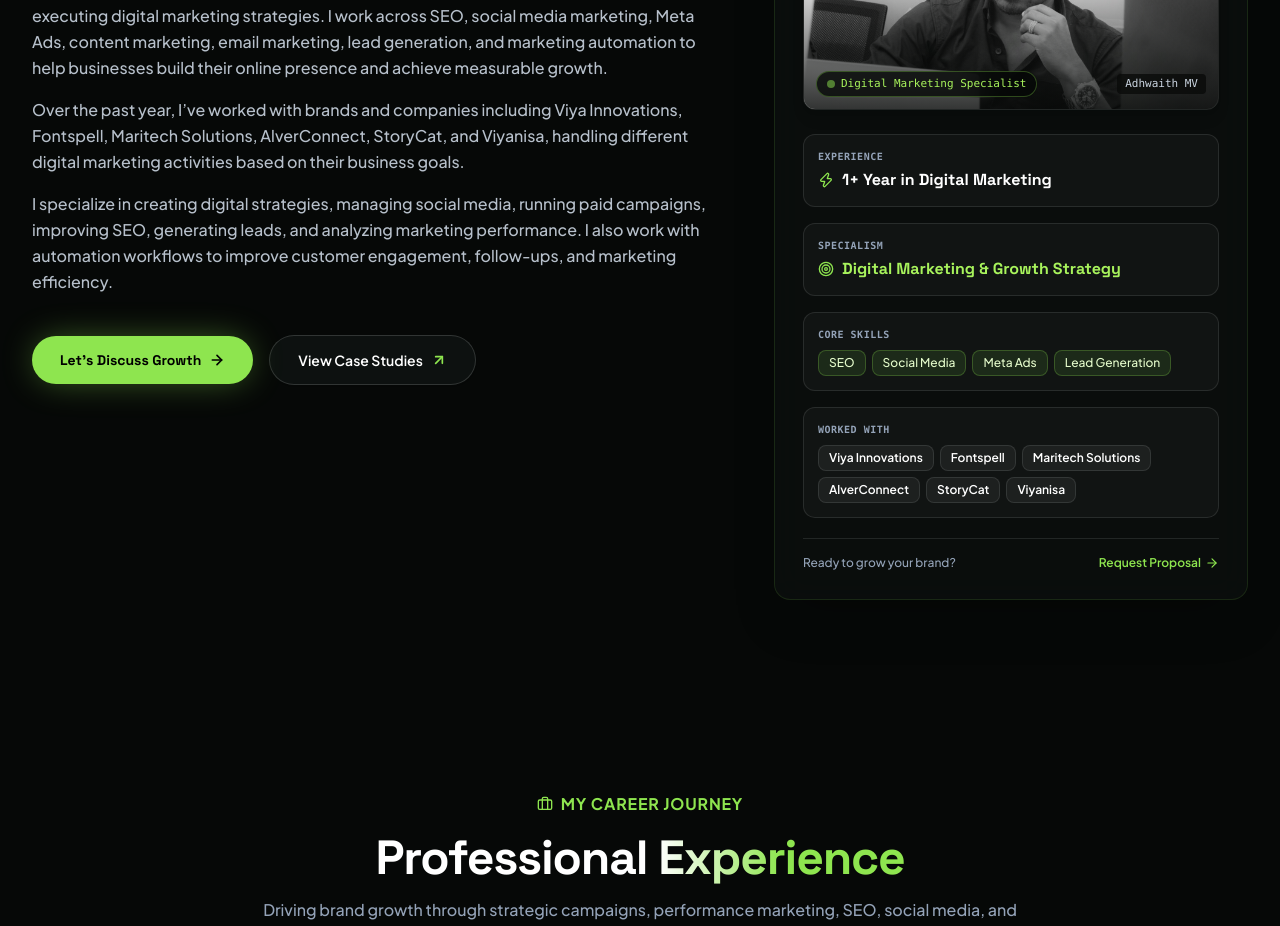
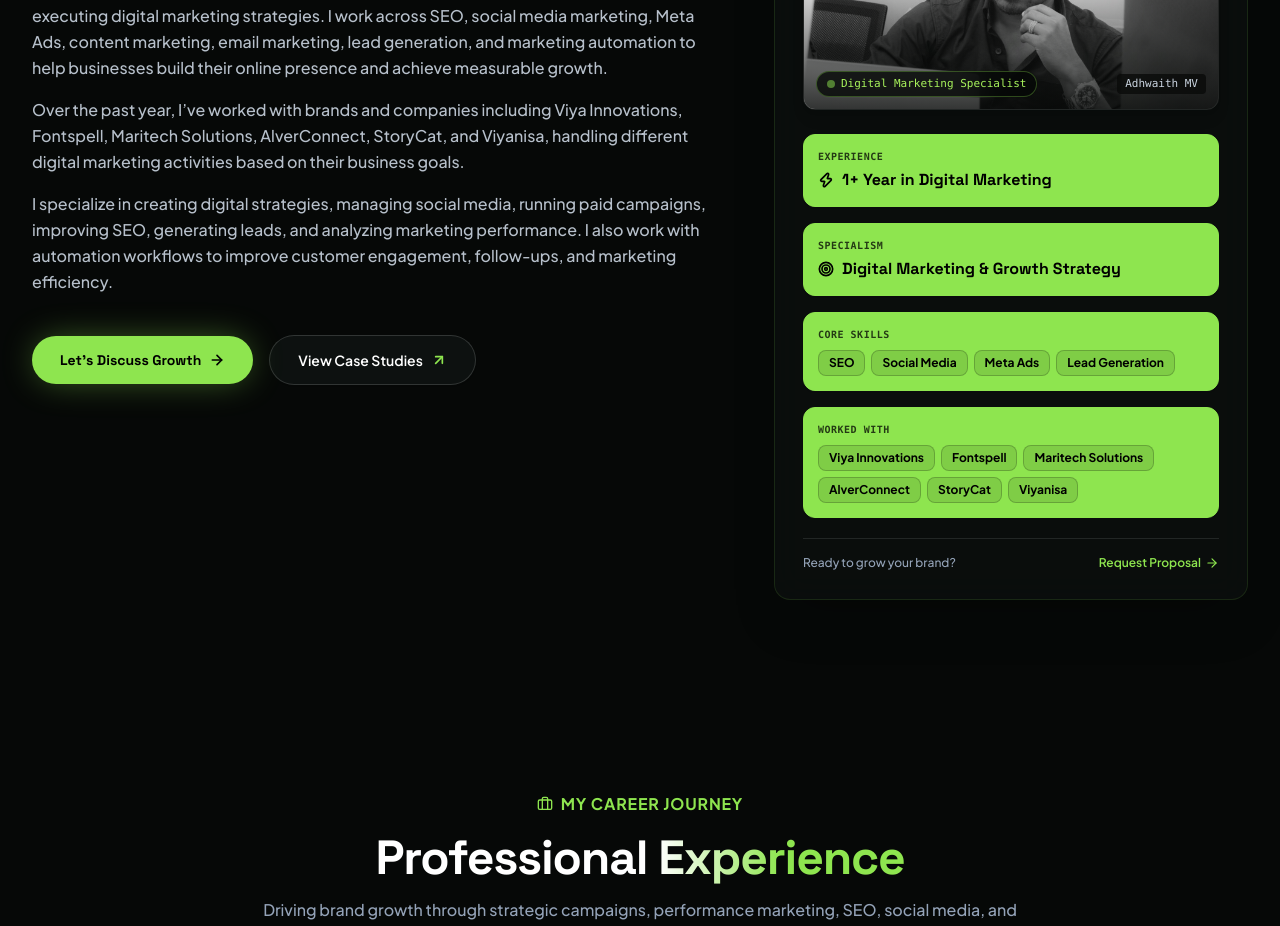
Before and after one commit to adhwaithsha-pixel/adhwaith-portfolio, a React (Vite) app: page / in a window 1280 px wide. Shown: the part 1400-2326 px from the top of the page. Built offline with nearby package versions, Linux system fonts and the light colour scheme.

Commit message:
Update About right card detail boxes with lime green background (#8EE54F) and black text

```diff
--- a/src/pages/Home.jsx
+++ b/src/pages/Home.jsx
@@ -257,37 +257,37 @@
                 {/* Right Card Details */}
                 <div className="space-y-4">
                   {/* Experience */}
-                  <div className="p-3.5 rounded-xl bg-white/[0.03] border border-white/10 hover:border-sapling-400/30 transition-colors">
-                    <div className="text-[10px] font-mono font-semibold uppercase tracking-wider text-slate-400 mb-1">
+                  <div className="p-3.5 rounded-xl bg-[#8EE54F] border border-[#8EE54F] hover:bg-[#9cf257] transition-all shadow-sm">
+                    <div className="text-[10px] font-mono font-bold uppercase tracking-wider text-black/75 mb-1">
                       Experience
                     </div>
-                    <div className="text-white font-bold text-base font-display flex items-center gap-2">
-                      <Zap className="w-4 h-4 text-sapling-400 shrink-0" />
+                    <div className="text-black font-extrabold text-base font-display flex items-center gap-2">
+                      <Zap className="w-4 h-4 text-black shrink-0 stroke-[2.5]" />
                       <span>{personalInfo.rightCard.experience}</span>
                     </div>
                   </div>
 
                   {/* Specialism */}
-                  <div className="p-3.5 rounded-xl bg-white/[0.03] border border-white/10 hover:border-sapling-400/30 transition-colors">
-                    <div className="text-[10px] font-mono font-semibold uppercase tracking-wider text-slate-400 mb-1">
+                  <div className="p-3.5 rounded-xl bg-[#8EE54F] border border-[#8EE54F] hover:bg-[#9cf257] transition-all shadow-sm">
+                    <div className="text-[10px] font-mono font-bold uppercase tracking-wider text-black/75 mb-1">
                       Specialism
                     </div>
-                    <div className="text-sapling-300 font-bold text-sm sm:text-base font-display flex items-center gap-2">
-                      <Target className="w-4 h-4 text-sapling-400 shrink-0" />
+                    <div className="text-black font-extrabold text-sm sm:text-base font-display flex items-center gap-2">
+                      <Target className="w-4 h-4 text-black shrink-0 stroke-[2.5]" />
                       <span>{personalInfo.rightCard.specialism}</span>
                     </div>
                   </div>
 
                   {/* Core Skills */}
-                  <div className="p-3.5 rounded-xl bg-white/[0.03] border border-white/10 hover:border-sapling-400/30 transition-colors">
-                    <div className="text-[10px] font-mono font-semibold uppercase tracking-wider text-slate-400 mb-2">
+                  <div className="p-3.5 rounded-xl bg-[#8EE54F] border border-[#8EE54F] hover:bg-[#9cf257] transition-all shadow-sm">
+                    <div className="text-[10px] font-mono font-bold uppercase tracking-wider text-black/75 mb-2">
                       Core Skills
                     </div>
                     <div className="flex flex-wrap gap-1.5">
                       {personalInfo.rightCard.coreSkills.split('•').map((skill, idx) => (
                         <span
                           key={idx}
-                          className="px-2.5 py-1 rounded-lg bg-sapling-400/10 border border-sapling-400/25 text-sapling-200 text-xs font-medium"
+                          className="px-2.5 py-1 rounded-lg bg-black/10 border border-black/20 text-black text-xs font-bold"
                         >
                           {skill.trim()}
                         </span>
@@ -296,15 +296,15 @@
                   </div>
 
                   {/* Worked With */}
-                  <div className="p-3.5 rounded-xl bg-white/[0.03] border border-white/10 hover:border-sapling-400/30 transition-colors">
-                    <div className="text-[10px] font-mono font-semibold uppercase tracking-wider text-slate-400 mb-2">
+                  <div className="p-3.5 rounded-xl bg-[#8EE54F] border border-[#8EE54F] hover:bg-[#9cf257] transition-all shadow-sm">
+                    <div className="text-[10px] font-mono font-bold uppercase tracking-wider text-black/75 mb-2">
                       Worked With
                     </div>
                     <div className="flex flex-wrap gap-1.5">
                       {personalInfo.rightCard.workedWith.split('•').map((brand, idx) => (
                         <span
                           key={idx}
-                          className="px-2.5 py-1 rounded-lg bg-white/5 border border-white/10 text-white text-xs font-semibold"
+                          className="px-2.5 py-1 rounded-lg bg-black/10 border border-black/20 text-black text-xs font-bold"
                         >
                           {brand.trim()}
                         </span>
```
